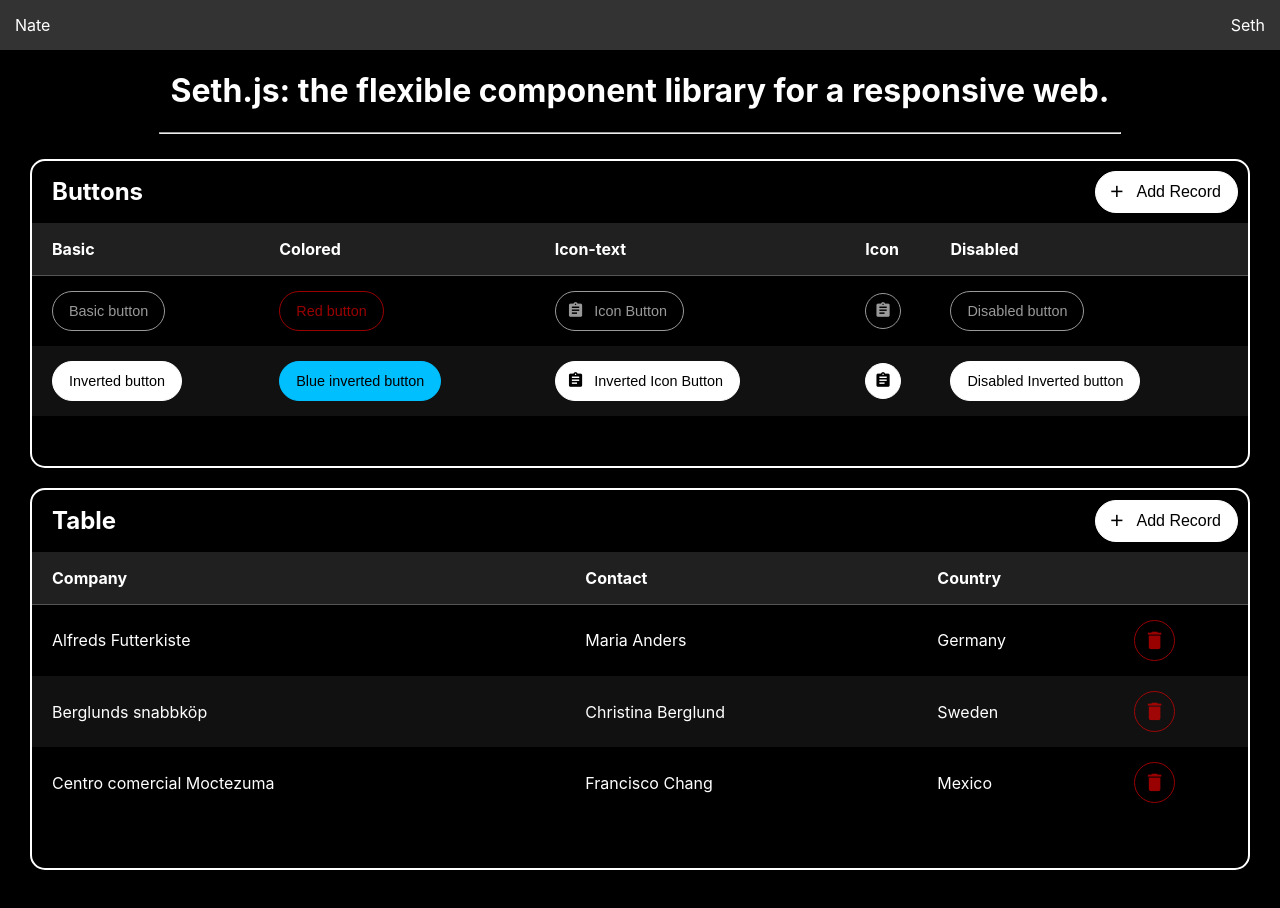
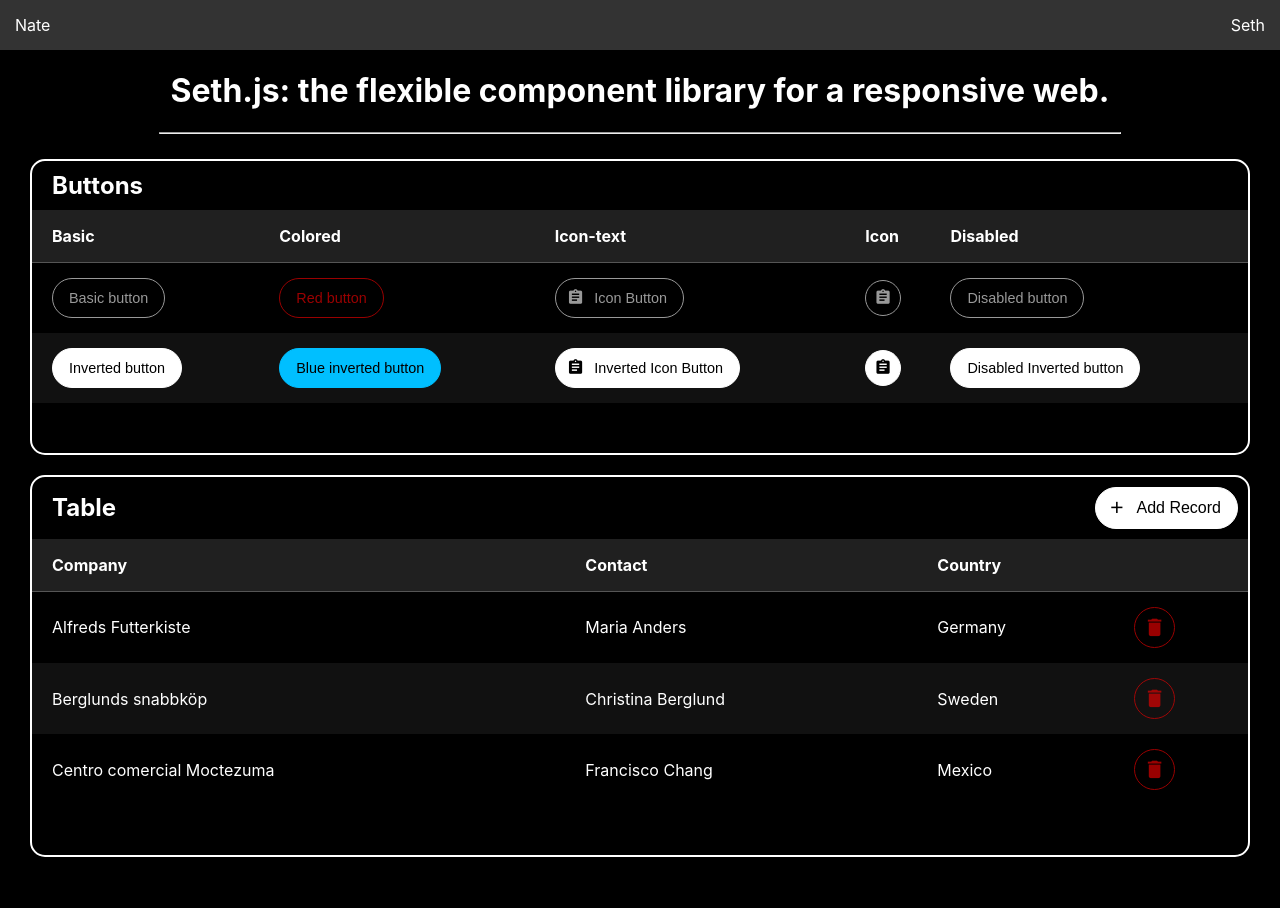
Before and after one commit to knightss27/seth-js, a Svelte app: page / in a window 1280 px wide. Shown: the top 908 px of the page. Built offline with nearby package versions, Linux system fonts and the light colour scheme.

Commit message:
Optional buttons.

```diff
--- a/src/App.svelte
+++ b/src/App.svelte
@@ -44,6 +44,7 @@
 	<br>
 
 	<Table>
+		<span slot="header-button"><Button icon="add" inverted=true size="1rem">Add Record</Button></span>
 			<tr>
 				<th>Company</th>
 				<th>Contact</th>
--- a/src/components/Button.svelte
+++ b/src/components/Button.svelte
@@ -67,7 +67,7 @@
     }
 
     .material-icons {
-        background-color: transparent !important;
+        /* background-color: transparent !important; */
     }
 
     button:hover {
--- a/src/components/Table.svelte
+++ b/src/components/Table.svelte
@@ -8,7 +8,7 @@
     <div>
         <h2>{title}</h2>
         <span>
-            <Button icon="add" inverted=true size="1rem">Add Record</Button>
+            <slot name="header-button"></slot>
         </span>
     </div>
 
```
